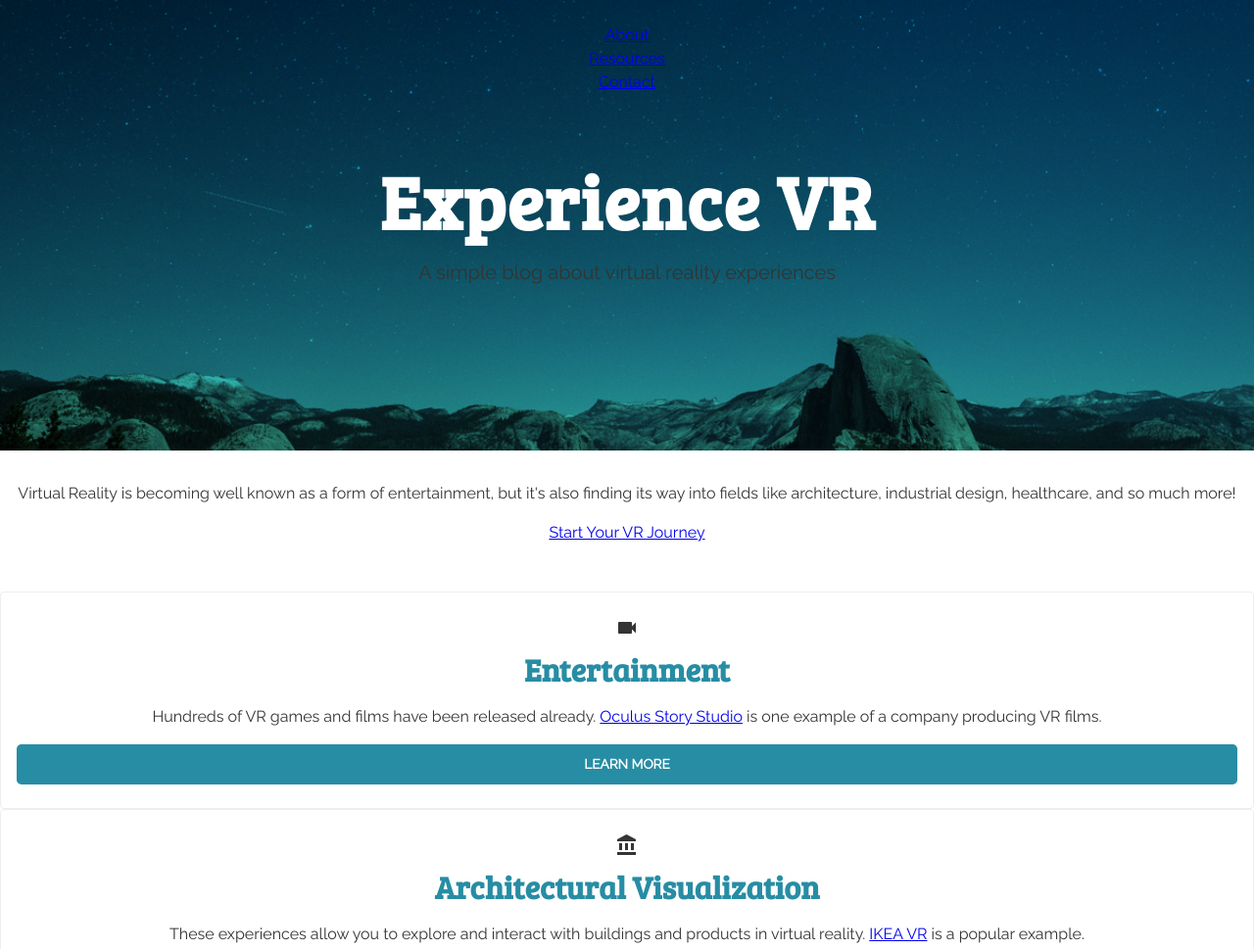
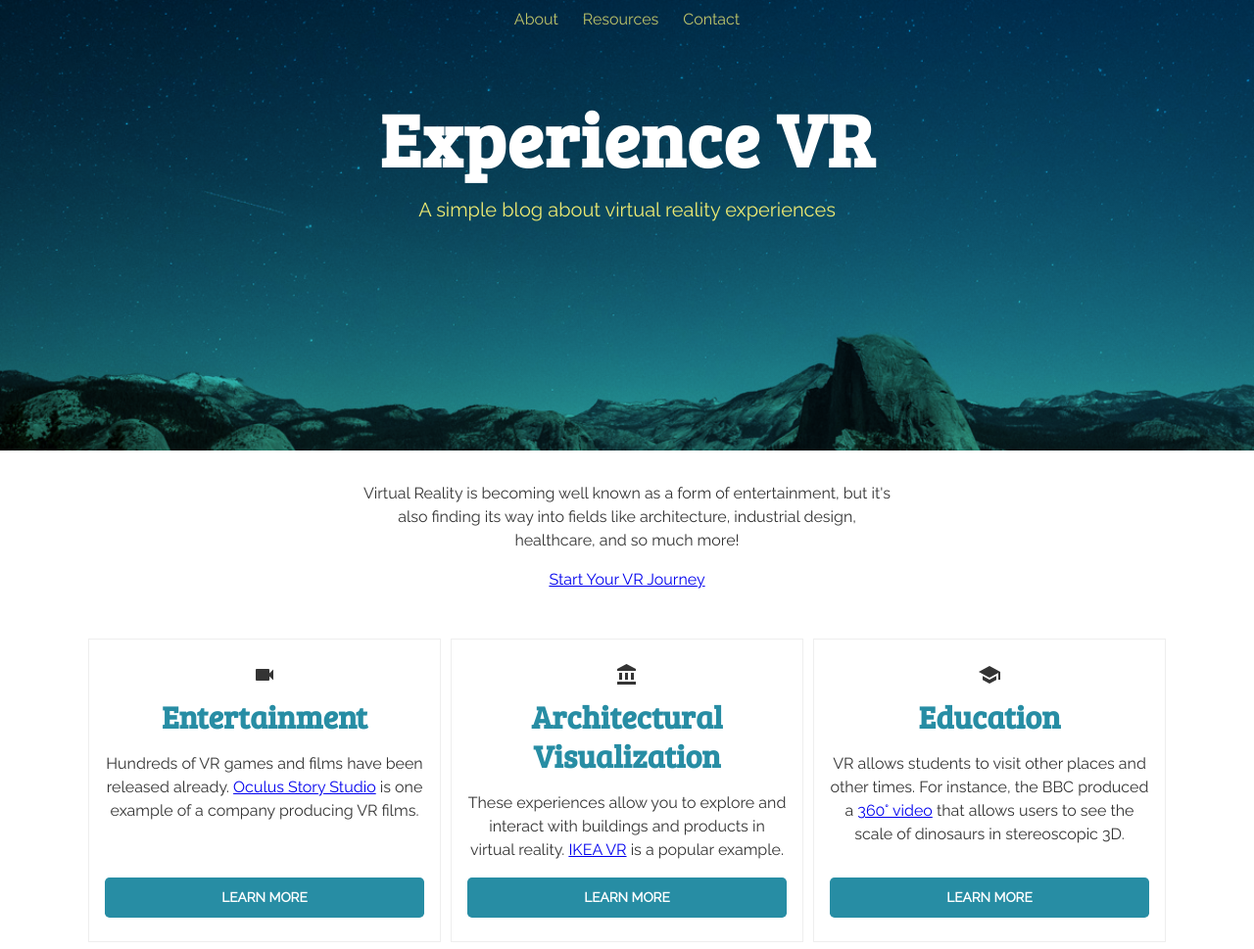
Before and after one commit to f0lson/sassBasics, a plain HTML site: page index.html in a window 1280 px wide. Shown: the top 969 px of the page at 98% size. Drawn offline with nearby package versions, Linux system fonts and the light colour scheme; files that its build step writes are made by us from their sources.

Commit message:
Partials
Added SCSS partials and additional styles

```diff
--- a/index.html
+++ b/index.html
@@ -7,7 +7,7 @@
     <link href="https://fonts.googleapis.com/css?family=Bree+Serif|Raleway" rel="stylesheet">
     <link href="https://fonts.googleapis.com/icon?family=Material+Icons"
       rel="stylesheet">
-    <link href="output.css" rel="stylesheet">
+    <link href="css/main.css" rel="stylesheet">
   </head>
   <body>
     <header>
--- a/input.sass
+++ /dev/null
@@ -1,83 +0,0 @@
-// BASE ------------------------------------------------- //
-
-*
-  box-sizing: border-box
-
-body
-  color: #343434
-  font-size: 1rem
-  line-height: 1.5
-  font-family: 'Raleway', sans-serif
-  text-align: center
-  margin: 0
-
-h1,
-h2
-  font-family: 'Bree Serif', serif
-
-ul
-  list-style-type: none
-  padding: 0
-  margin: 0
-
-// HEADER & FOOTER ----------------------------------------- //
-
-header
-  height: 460px
-  background: linear-gradient(#009fe1, #3acec2), url('../img/bg.jpg') no-repeat
-  background-blend-mode: multiply
-  background-size: cover
-
-header h1
-  color: #fff
-  font-size: 4.8em
-  margin-bottom: 0
-  letter-spacing: 1px
-
-header p
-  font-size: 1.25em
-  margin: 0
-
-footer
-  padding: 2em 0 0
-  height: 100px
-  background-color: #eee
-  margin-top: 3.5em
-
-// CONTAINERS ---------------------------------------------- //
-
-.inner
-  padding: 0.5em 1em
-
-.intro
-  margin: auto
-  padding: 1em 1em 3em
-
-// COMPONENTS ----------------------------------------------- //
-
-.main-nav
-  margin-top: 1em
-
-.card
-  display: flex
-  flex-direction: column
-  padding: 1.5em 1em
-  border: 1px solid #eee
-  border-radius: .25em
-
-.card h1
-  color: #278da4
-  margin: 0.35em 0 0
-  line-height: 1.25
-
-.btn-info
-  color: #fff
-  display: inline-block
-  font-size: 0.85em
-  font-weight: bold
-  text-decoration: none
-  text-transform: uppercase
-  padding: 0.75em 1.5em
-  border-radius: 0.35em
-  background-color: #278da4
-  margin-top: auto
--- a/input.scss
+++ /dev/null
@@ -1,140 +0,0 @@
-/* BASE ------------------------------------------------- */
-
-* {
-  box-sizing: border-box;
-}
-
-body {
-  color: #343434;
-  font-size: 1rem;
-  line-height: 1.5;
-  font-family: 'Raleway', sans-serif;
-  text-align: center;
-  margin: 0;
-}
-
-h1,
-h2 {
-  font-family: 'Bree Serif', serif;
-}
-
-ul {
-  list-style-type: none;
-  padding: 0;
-  margin: 0;
-}
-
-/* HEADER & FOOTER ----------------------------------------- */
-
-header {
-  height: 460px;
-  background: linear-gradient(#009fe1, #3acec2),
-              url('../img/bg.jpg') no-repeat;
-  background-blend-mode: multiply;
-  background-size: cover;
-}
-
-header h1 {
-  color: #fff;
-  font-size: 4.8em;
-  margin-bottom: 0;
-  letter-spacing: 1px;
-}
-
-header p {
-  font-size: 1.25em;
-  margin: 0;
-}
-
-footer {
-  padding: 2em 0 0;
-  height: 100px;
-  background-color: #eee;
-  margin-top: 3.5em;
-}
-
-/* CONTAINERS ---------------------------------------------- */
-
-.inner {
-  padding: 0.5em 1em;
-}
-
-.intro {
-  margin: auto;
-  padding: 1em 1em 3em;
-}
-
-/* COMPONENTS ----------------------------------------------- */
-
-.main-nav {
-  margin-top: 1em;
-}
-
-.card {
-  display: flex;
-  flex-direction: column;
-  padding: 1.5em 1em;
-  border: 1px solid #eee;
-  border-radius: .25em;
-}
-
-.card h1 {
-  color: #278da4;
-  margin: 0.35em 0 0;
-  line-height: 1.25;
-}
-
-.btn-info {
-  color: #fff;
-  display: inline-block;
-  font-size: 0.85em;
-  font-weight: bold;
-  text-decoration: none;
-  text-transform: uppercase;
-  padding: 0.75em 1.5em;
-  border-radius: 0.35em;
-  background-color: #278da4;
-  margin-top: auto;
-}
-
-
-/* MEDIA QUERIES ------------------------------------------------- */
-
-@media (max-width: 575px) {
-  header {
-    height: 340px;
-  }
-  header h1 {
-    font-size: 3.4em;
-  }
-  .img-featured {
-    display: none;
-  }
-}
-
-@media (min-width: 576px) {
-  .main-content {
-    display: flex;
-    flex-wrap: wrap;
-  }
-  .card {
-    flex: 1;
-  }
-}
-
-@media (min-width: 768px) {
-  .main-content {
-    width: 90%;
-    max-width: 1000px;
-    margin: 0 auto;
-  }
-}
-
-@media (min-width: 992px) {
-  header {
-    background-position: 0 0, 0 45%;
-  }
-  .intro {
-    width: 45%;
-  }
-}
--- /dev/null
+++ b/scss/base/_structure.scss
@@ -0,0 +1,53 @@
+/* ======== GLOBAL ======== */
+* {
+    box-sizing: border-box;
+}
+
+/* ======== BODY ======== */
+body {
+    color: #343434;
+    font-size: 1rem;
+    line-height: 1.5;
+    font-family: $font-sans;
+    text-align: center;
+    margin: 0;
+
+    /* ======== INNER ======== */
+    .inner {
+        padding: 0.5em 1em;
+    }
+
+    /* ======== INTRO ======== */
+    .intro {
+        margin: auto;
+        padding: 1em 1em 3em;
+    }
+
+    /* ======== CARD CONTAINER ======== */
+    .main-content {
+        width: 98%;
+        margin: 0 auto;
+        max-width: 1100px;
+        display: grid;
+        grid-gap: 10px;
+        grid-template-columns: repeat(auto-fit, minmax(300px, 1fr));
+
+        /* ======== CARD ======== */
+        .card {
+            display: flex;
+            flex-direction: column;
+            padding: 1.5em 1em;
+            border: 1px solid #eee;
+        }
+    }
+}
+
+@media (min-width: 992px) {
+    header {
+        background-position: 0 0, 0 45%;
+    }
+
+    .intro {
+        width: 45%;
+    }
+}
--- /dev/null
+++ b/scss/base/_typography.scss
@@ -0,0 +1,30 @@
+/* ======== BODY ======== */
+body {
+    color: $color-text;
+    h1,
+    h2 {
+        font-family: $font-serif;
+    }
+    /* ======== HEADER ======== */
+    header {
+        h1 {
+            color: $white;
+            font-size: 4.8em;
+            margin-bottom: 0;
+            letter-spacing: 1px;
+        }
+        p {
+            font-size: 1.25em;
+            margin: 0;
+            color: $color-accent;
+        }
+    }
+    /* ======== CARD ======== */
+    .card {
+        h1 {
+            color: $color-primary;
+            margin: 0.35em 0 0;
+            line-height: 1.25;
+        }
+    }
+}
--- /dev/null
+++ b/scss/base/_variables.scss
@@ -0,0 +1,17 @@
+/*COLORS ------------------------*/
+$color-primary : #278da4;
+$color-secondary : #b13c69;
+$color-accent : #eeea72;
+
+$white : #fff;
+$color-shade : #eee;
+$color-text : #343434;
+$color-bg : #3acec2;
+$color-bg-lite : #009fe1;
+
+/*FONT STACKS ------------------------*/
+$font-sans : 'Raleway', sans-serif;
+$font-serif : 'Bree Serif', serif;
+
+/*TRANSITION ------------------------*/
+$transition-300 : all 300ms ease;
--- /dev/null
+++ b/scss/components/_buttons.scss
@@ -0,0 +1,13 @@
+/* ======== INFO BTN ======== */
+.btn-info {
+    color: $white;
+    display: inline-block;
+    font-size: .85em;
+    font-weight: bold;
+    text-decoration: none;
+    text-transform: uppercase;
+    padding: .75em 1.5em;
+    border-radius: .35em;
+    background-color: $color-primary;
+    margin-top: auto;
+}
--- /dev/null
+++ b/scss/components/_footer.scss
@@ -0,0 +1,6 @@
+footer {
+  padding: 2em 0 0;
+  height: 100px;
+  background-color: #eee;
+  margin-top: 3.5em;
+}
--- /dev/null
+++ b/scss/components/_header.scss
@@ -0,0 +1,7 @@
+header {
+  height: 460px;
+  background: linear-gradient(#009fe1, #3acec2),
+              url('../img/bg.jpg') no-repeat;
+  background-blend-mode: multiply;
+  background-size: cover;
+}
--- /dev/null
+++ b/scss/components/_navigation.scss
@@ -0,0 +1,22 @@
+.main-nav {
+    margin-top: 1em;
+    list-style-type: none;
+    padding: 0;
+    margin: 0;
+
+    li {
+        display: inline-block;
+        margin: 0 0.65em;
+
+        a {
+            color: $color-accent;
+            text-decoration: none;
+            opacity: .8;
+            transition: $transition-300;
+
+            &:hover {
+                opacity: 1;
+            }
+        }
+    }
+}
--- /dev/null
+++ b/scss/main.scss
@@ -0,0 +1,10 @@
+/*BASE*/
+@import "base/variables";
+@import "base/structure";
+@import "base/typography";
+
+/*COMPONENTS*/
+@import "components/header";
+@import "components/footer";
+@import "components/buttons";
+@import "components/navigation";
```
Also changed, not shown: css/main.css (added), 1 other file.
